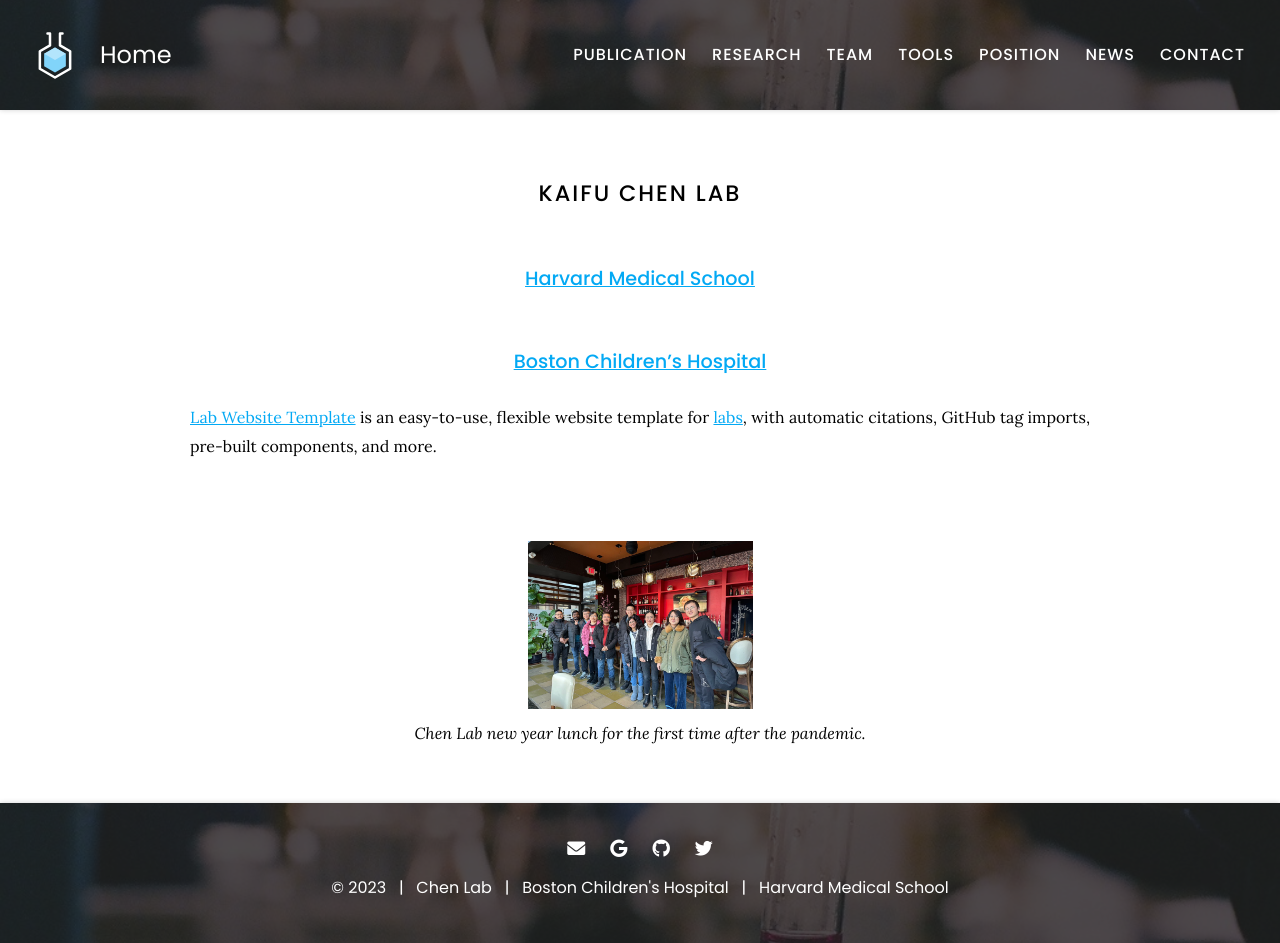
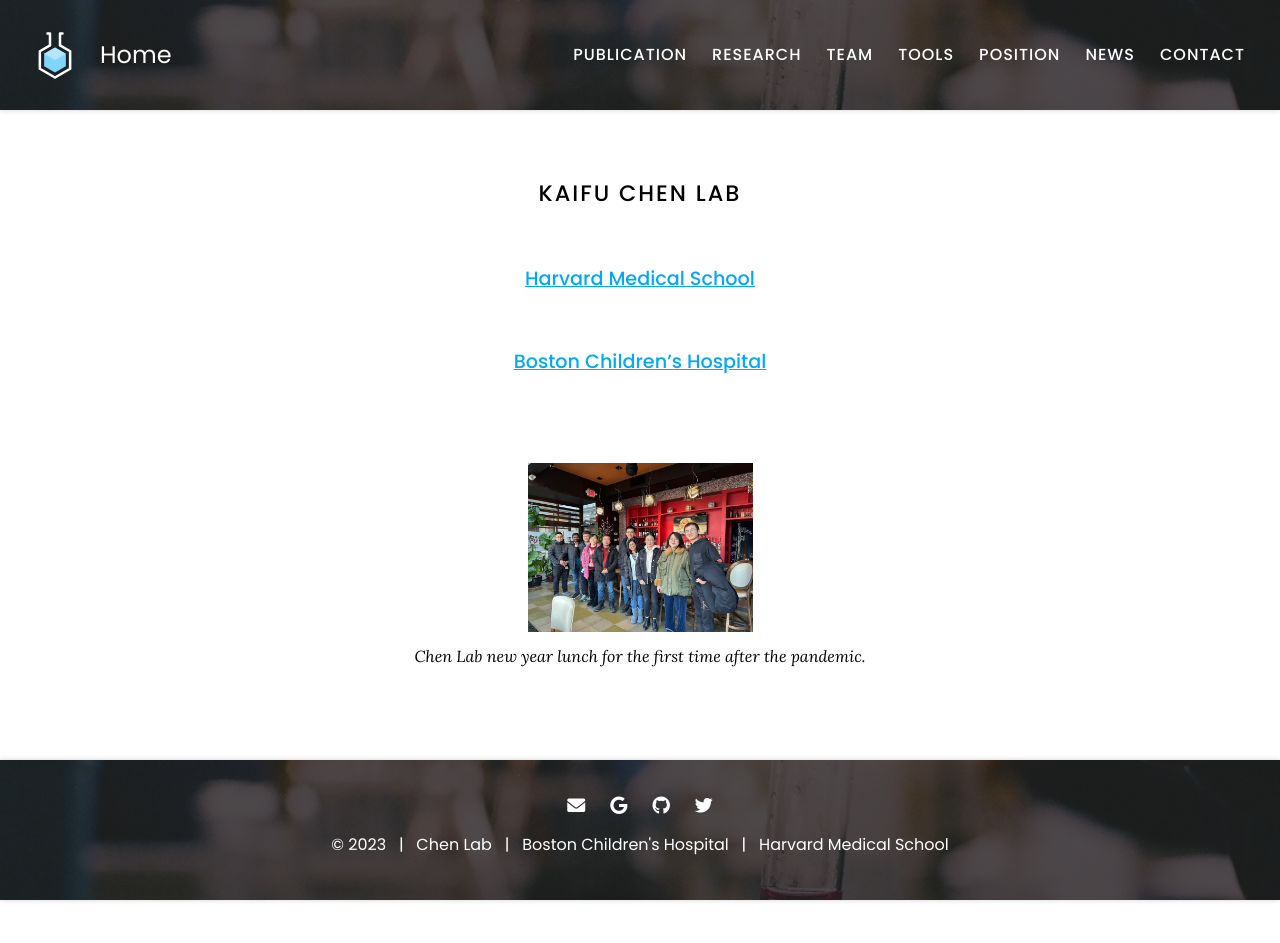
Before and after one commit to kaifuchenlab/kaifuchenlab.github.io, a Jekyll site: the page built from index.md, in a window 1280 px wide. Built offline with Jekyll 4.4.1, drawn with Linux system fonts in a browser that asks for light colours; after the commit the page ends 900 px from its top, so only the background shows below that.

Commit message:
Update index.md

```diff
--- a/index.md
+++ b/index.md
@@ -5,9 +5,6 @@ title: Home
 # Kaifu Chen Lab
 ### [Harvard Medical School](https://hms.harvard.edu)
 ### [Boston Children's Hospital](http://www.childrenshospital.org)
-
-[Lab Website Template](https://github.com/greenelab/lab-website-template) is an easy-to-use, flexible website template for [labs](https://www.greenelab.com/), with automatic citations, GitHub tag imports, pre-built components, and more.
-
 
 {%
   include gallery.html
```
